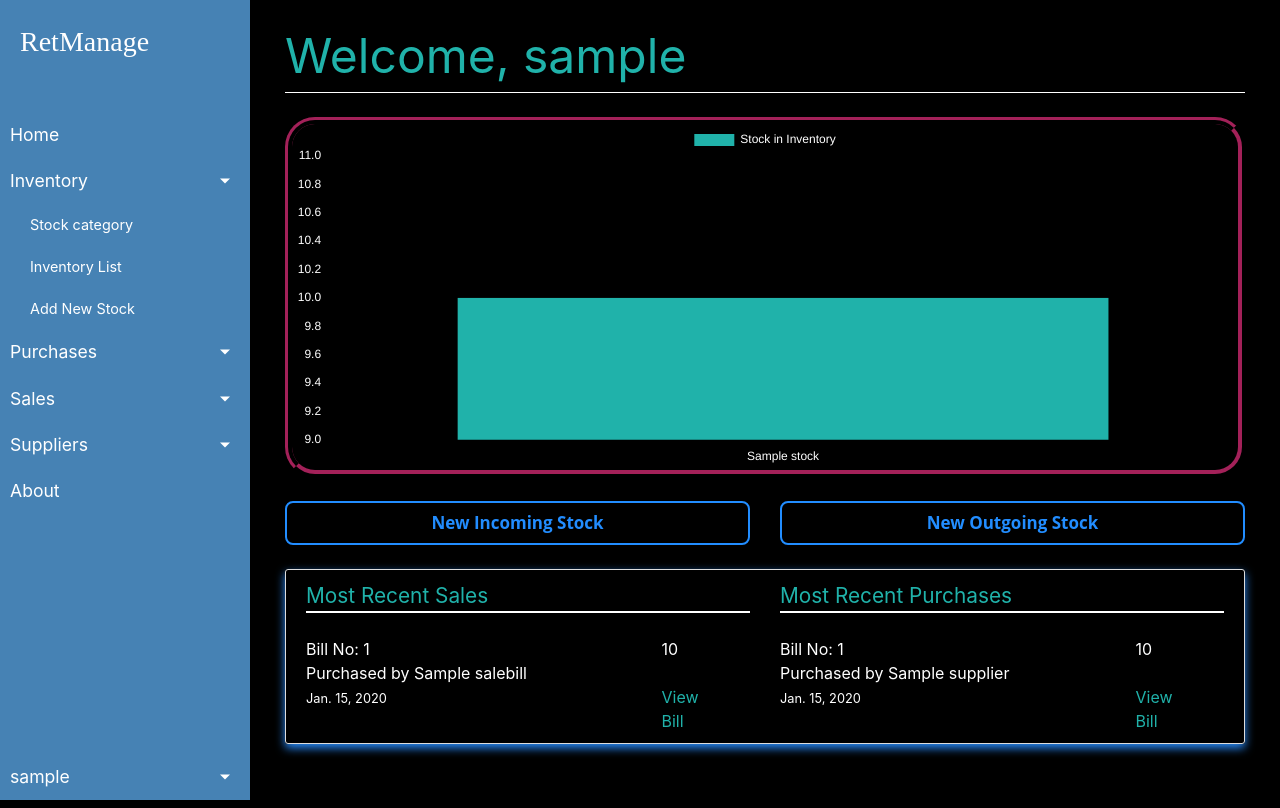
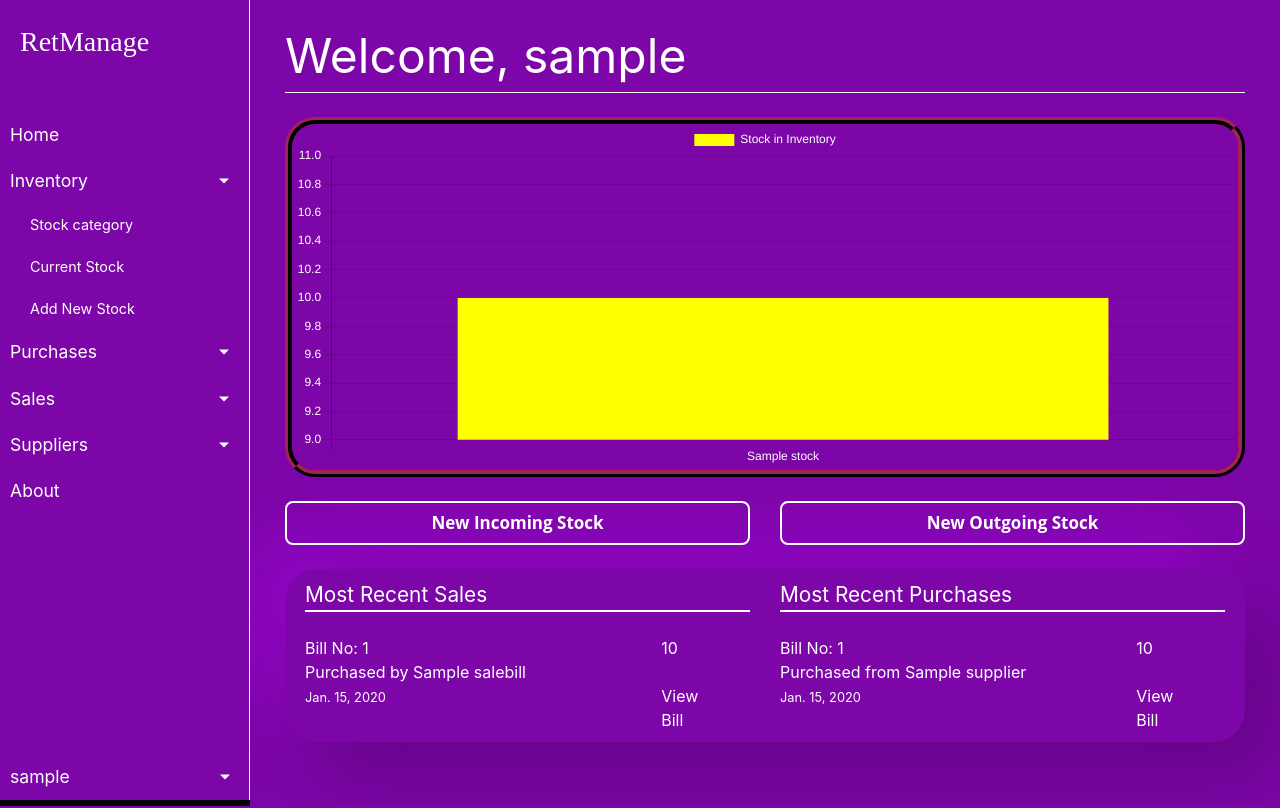
Before and after one commit to 09sachin/msm, a Django app: page / in a window 1280 px wide, after a click on "Inventory". Run offline with Django 3.2, Linux system fonts and the light colour scheme; a user stored in the database is signed in; tables that the repository leaves empty hold one stand-in row (values such as "Sample post"); some libraries are stand-ins or nearby versions; some web fonts are replaced.

Commit message:
UI update

```diff
--- a/homepage/static/css/main.css
+++ b/homepage/static/css/main.css
@@ -45,7 +45,7 @@ p{
 }
 
 a{
-  color:#20B2AA;
+  color:white;
 }
 
 ol li a{
@@ -182,12 +182,12 @@ ul {
 }
 
 .content-section {
-  background: transparent;
-  box-shadow: 0 4px 10px #288DFF;
+  border-radius: 32px;
+background: #7c06a7;
+box-shadow:  35px 35px 70px #660589,
+             -35px -35px 70px #9207c5;
   color:white;
   padding: 10px 20px;
-  border: 1px solid #dddddd;
-  border-radius: 3px;
   margin-bottom: 20px;
 }
 
@@ -311,9 +319,9 @@ html { width: 100%; height:100%; overflow:hidden; }
 
 
 .ghost-blue {
-  color: #228DFF;
+  color: white;
   background-color: transparent;
-  border: 2px solid #228DFF;
+  border: 2px solid white;
   font-size: 17px;
   padding: 7px 12px;
   font-weight: bolder;
--- a/homepage/static/css/sidebar.css
+++ b/homepage/static/css/sidebar.css
@@ -17,9 +17,10 @@
     left: 0;
     height: 100vh;
     z-index: 999;
-    background: #4682B4;
+    background: #7c06a7;
     color: #fff;
     transition: all 0.3s;
+    border-right: 1px solid white;
 }
 
 .sidebar.active {
@@ -28,12 +29,12 @@
 
 .sidebar-header {
     padding: 20px;
-    background: #4682B4;
+    background: #7c06a7;
 }
 
 .sidebar-components {
     padding: 20px 0;
-    border-bottom: 1px solid #4682B4;
+    border-bottom: 1px solid #7c06a7;
 }
 
 .sidebar-paragraph {
@@ -60,7 +61,7 @@ a.right-arrow[data-toggle="collapse"] {
 }
 
 .sidebar-button:hover {
-    color: #4682B4;
+    color: #7c06a7;
     background: #fff;
 }
 
@@ -84,7 +85,7 @@ ul.CTAs a {
 
 a.nav-button {
     background: #fff;
-    color: #4682B4;
+    color: #7c06a7;
 }
 
 .bottomleft {
@@ -104,6 +105,7 @@ a.nav-button {
     padding: 20px;
     min-height: 100vh;
     transition: all 0.3s;
+    background: #7c06a7;
 }
 
 /* ---------------------------------------------------
--- a/homepage/templates/about.html
+++ b/homepage/templates/about.html
@@ -16,7 +16,7 @@
     <br><br>
 
     <div class="align-middle">
-        <h2 style="color:#20B2AA">| About |</h3> <br>
+        <h2 style="color:white">| About |</h3> <br>
             <p>
                 Retail Management is a simple inventory management software created for the requirements of a company.
                 The software is capable of keeping track of incoming and outgoing stock with a dynamically rendered bill.
@@ -24,7 +24,7 @@
             </p>
         <br>
     </div>
-        <h2 style="color:#20B2AA" class="align-middle">| Features |</h3> <br>
+        <h2 style="color:white" class="align-middle">| Features |</h3> <br>
             <ul style="display:table; margin:0 auto;">
                 <li>Interactive Chart to display current available stock</li>
                 <li>Stock details like current available stock are maintained</li>
@@ -36,7 +36,7 @@
             </ul>
         <br>
     <div class="align-middle">
-        <h2 style="color:#20B2AA" >| Developer |</h3> <br>
+        <h2 style="color:white" >| Developer |</h3> <br>
             <a target="_blank" href="https://github.com/09sachin" >Sachin Khoja</a>
             <br><br><br>
     </div>
--- a/homepage/templates/base.html
+++ b/homepage/templates/base.html
@@ -52,7 +52,7 @@
                     <a href="#inventorySubmenu" data-toggle="collapse" class="dropdown-toggle sidebar-text right-arrow sidebar-button">Inventory</a>
                     <ul class="collapse list-unstyled" id="inventorySubmenu">
                         <li> <a class="sidebar-text sidebar-subitem sidebar-button" href="{% url 'new-category' %}">Stock category</a> </li>
-                        <li> <a class="sidebar-text sidebar-subitem sidebar-button" href="{% url 'inventory' %}">Inventory List</a> </li>
+                        <li> <a class="sidebar-text sidebar-subitem sidebar-button" href="{% url 'inventory' %}">Current Stock</a> </li>
                         <li> <a class="sidebar-text sidebar-subitem sidebar-button" href="{% url 'new-stock' %}">Add New Stock</a> </li>
                     </ul>
                 </li>
--- a/homepage/templates/home.html
+++ b/homepage/templates/home.html
@@ -8,7 +8,7 @@
 
 {% block content %}
 
-    <div style="color:#20B2AA; font-style: bold; font-size: 3rem; border-bottom: 1px solid #fff">Welcome, {{ request.user.username }}</div>
+    <div style="color:white; font-style: bold; font-size: 3rem; border-bottom: 1px solid #fff">Welcome, {{ request.user.username }}</div>
 
     <br>
 
@@ -33,7 +33,7 @@
         <div class="row">
 
             <div class="col-md-6">
-                <div style="color:#20B2AA; font-style: bold; font-size: 1.3em; border-bottom: 2px solid #fff">Most Recent Sales</div><br>
+                <div style="color:white; font-style: bold; font-size: 1.3em; border-bottom: 2px solid #fff">Most Recent Sales</div><br>
                 {% for item in sales %}
                     {% if not forloop.first %}
                         <br><div style="border-bottom: 0.5px solid #fff"></div><br>
@@ -50,7 +50,7 @@
             </div>
 
             <div class="col-md-6">
-                <div style="color:#20B2AA; font-style: bold; font-size: 1.3em; border-bottom: 2px solid #fff">Most Recent Purchases</div><br>
+                <div style="color:white; font-style: bold; font-size: 1.3em; border-bottom: 2px solid #fff">Most Recent Purchases</div><br>
                 {% for item in purchases %}
                     {% if not forloop.first %}
                         <br><div style="border-bottom: 0.5px solid #fff"></div><br>
@@ -58,7 +58,7 @@
                     <div class="row">
                         <div class="col-md-9">
                             Bill No: {{ item.billno }} <br>
-                            Purchased by {{ item.supplier.name }} <br>
+                            Purchased from {{ item.supplier.name }} <br>
                             <small>{{ item.time.date }}</small>
                         </div>
                         <div class="col-md-2"> {{ item.get_total_price }} <br> <br> <a href="{% url 'purchase-bill' item.billno %}">View Bill</a> </div>
@@ -79,7 +79,7 @@
             type: 'bar',
             data: {
                 datasets: [{
-                    backgroundColor: '#20B2AA',
+                    backgroundColor: 'yellow',
                     label: 'Stock in Inventory',
                     data: {{ data|safe }},
                 }],
--- a/inventory/templates/edit_stock.html
+++ b/inventory/templates/edit_stock.html
@@ -6,7 +6,7 @@
 
 {% block content %}
 
-    <div style="color:#288DFF; font-style: bold; font-size: 3rem; border-bottom: 1px solid white;">{{title}}</div>
+    <div     class="heading-white">{{title}}</div>
 
     <br>
 
--- a/inventory/templates/inventory.html
+++ b/inventory/templates/inventory.html
@@ -8,8 +8,8 @@
 
 {% block content %}
 
-    <div class="row" style="color: White; font-style: bold; font-size: 3rem; ">
-        <div class="col-md-8">Products List</div>
+    <div  class="row ">
+        <div class="col-md-8 heading-white-nb">Products List</div>
         <div class="col-md-4">
             <div style="float:right;"> <a class="btn ghost-blue" href="{% url 'new-stock' %}">Add New Stock</a> </div>
         </div>
--- a/inventory/templates/stock_category.html
+++ b/inventory/templates/stock_category.html
@@ -6,7 +6,7 @@
 
 {% block content %}
 
-    <div style="color:#288DFF; font-style: bold; font-size: 3rem; border-bottom: 1px solid white;">{{title}}</div>
+    <div   class="heading-white">{{title}}</div>
 
     <br>
 
--- a/transactions/templates/purchases/delete_purchase.html
+++ b/transactions/templates/purchases/delete_purchase.html
@@ -11,7 +11,7 @@
         {% csrf_token %}
 
         <fieldset class="form-group">
-            <div style="color:#288DFF; font-style: bold; font-size: 3rem; border-bottom: 1px solid white;">Delete Purchase Bill</div> <br>
+            <div     class="heading-white">Delete Purchase Bill</div> <br>
             <h2>Are you sure you want to delete the Purchase Bill No: {{ object.billno }}?</h2>
         </fieldset>
 
--- a/transactions/templates/purchases/new_purchase.html
+++ b/transactions/templates/purchases/new_purchase.html
@@ -7,7 +7,7 @@
 
 {% block content %}
 
-    <div style="color:#4682B4; font-style: bold; font-size: 3rem; border-bottom: 1px solid white;">New Purchase</div>
+    <div   class="heading-white">New Purchase</div>
 
         <br>
 
--- a/transactions/templates/purchases/purchases_list.html
+++ b/transactions/templates/purchases/purchases_list.html
@@ -8,8 +8,8 @@
 
 {% block content %}
 
-    <div class="row" style="color: #288DFF; font-style: bold; font-size: 3rem;">
-        <div class="col-md-8">Purchases List</div>
+    <div class=" row ">
+        <div class="col-md-8 heading-white-nb">Purchases List</div>
         <div class="col-md-4">
             <div style="float:right;"> <a class="btn ghost-blue" href="{% url 'select-supplier' %}">New Incoming Stock</a> </div>
         </div>
--- a/transactions/templates/purchases/select_supplier.html
+++ b/transactions/templates/purchases/select_supplier.html
@@ -6,7 +6,7 @@
 
 {% block content %}
 
-    <div style="color:#288DFF; font-style: bold; font-size: 3rem; border-bottom: 1px solid white;">New Purchase</div>
+    <div     class="heading-white">New Purchase</div>
 
     <br>
 
--- a/transactions/templates/sales/customer_sales.html
+++ b/transactions/templates/sales/customer_sales.html
@@ -16,7 +16,7 @@
     <title>Customer Sales</title>
 </head>
 <body>
-    <div style="color:#288DFF; font-style: bold; font-size: 3rem; border-bottom: 1px solid white;">New Sale</div>
+    <div     class="heading-white">New Sale</div>
 
     <br>
 
--- a/transactions/templates/sales/new_sale.html
+++ b/transactions/templates/sales/new_sale.html
@@ -7,7 +7,7 @@
 
 {% block content %}
 
-    <div style="color:#288DFF; font-style: bold; font-size: 3rem; border-bottom: 1px solid white;">New Sale</div>
+    <div     class="heading-white">New Sale</div>
 
     <br>
 
--- a/transactions/templates/sales/sales_list.html
+++ b/transactions/templates/sales/sales_list.html
@@ -8,8 +8,8 @@
 
 {% block content %}
 
-    <div class="row" style="color: #288DFF; font-style: bold; font-size: 3rem;">
-        <div class="col-md-8">Sales List</div>
+    <div class="row"  >
+        <div class="heading-white-nb col-md-8">Sales List</div>
         <div class="col-md-4">
             <div style="float:right;"> <a class="btn ghost-blue" href="{% url 'new-sale' %}">New Outgoing Stock</a> </div>
         </div>
--- a/transactions/templates/suppliers/edit_supplier.html
+++ b/transactions/templates/suppliers/edit_supplier.html
@@ -6,7 +6,7 @@
 
 {% block content %}
 
-    <div style="color:#288DFF; font-style: bold; font-size: 3rem; border-bottom: 1px solid white;">{{title}}</div> <br>
+    <div class="heading-white">{{title}}</div> <br>
 
     <form method="post">
 
--- a/transactions/templates/suppliers/supplier.html
+++ b/transactions/templates/suppliers/supplier.html
@@ -11,7 +11,7 @@
     <div class="content-section">
         <div class="media">
             <div class="media-body">
-                <h2 style="color:#288DFF;" class="account-heading">&nbsp;{{ supplier.name }}</h2>
+                <h2 class="account-heading heading-white">&nbsp;{{ supplier.name }}</h2>
                 <a href="{% url 'edit-supplier' supplier.pk %}" class="btn ghost-button" style="float: right;">Edit Details</a>
                 <div class="row">
                     <div class="col-md-6">
--- a/transactions/templates/suppliers/suppliers_list.html
+++ b/transactions/templates/suppliers/suppliers_list.html
@@ -8,8 +8,8 @@
 
 {% block content %}
 
-    <div class="row" style="color: #288DFF; font-style: bold; font-size: 3rem;">
-        <div class="col-md-8">Suppliers List</div>
+    <div class="row" >
+        <div class="col-md-8 heading-white-nb">Suppliers List</div>
         <div class="col-md-4">
             <div style="float:right;"> <a class="btn ghost-blue" href="{% url 'new-supplier' %}">Add New Supplier</a> </div>
         </div>
```
Also changed, not shown: other parts of homepage/static/css/main.css (+19 -11 lines), homepage/static/css/barcode.css (added, +18 -0 lines), inventory/templates/barcode.html (+32 -18 lines).
